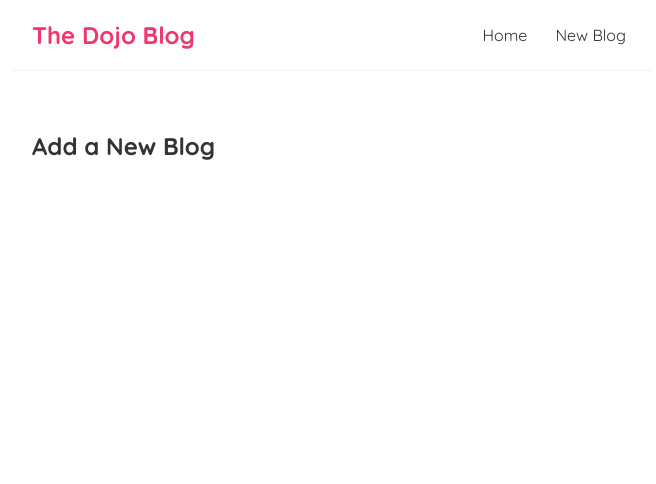
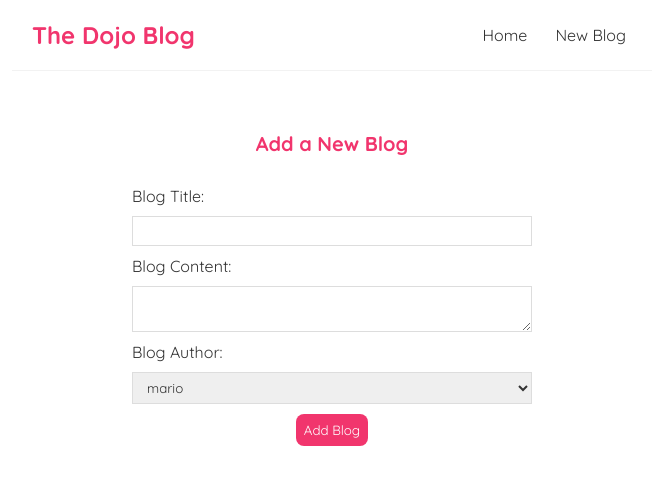
Before and after one commit to pixelzee3/dojo-blog, a React (Create React App) app: page /create in a window 1280 px wide. Shown: the top 484 px of the page, without its empty margins (308-964 px from the left). Built offline with nearby package versions, Linux system fonts and the light colour scheme.

Commit message:
Create a form that syncs with React.

```diff
--- a/src/Create.jsx
+++ b/src/Create.jsx
@@ -1,7 +1,36 @@
+import { useState } from 'react';
+
 const Create = () => {
+  const [title, setTitle] = useState('');
+  const [body, setBody] = useState('');
+  const [author, setAuthor] = useState('mario');
+
   return (
     <div className="create">
       <h2>Add a New Blog</h2>
+      <form>
+        <label>Blog Title:</label>
+        <input
+          type="text"
+          required
+          value={title}
+          onChange={(e) => setTitle(e.target.value)}
+        />
+        <label>Blog Content:</label>
+        <textarea
+          required
+          value={body}
+          onChange={(e) => setBody(e.target.value)}
+        ></textarea>
+        <label>Blog Author:</label>
+        <select onChange={(e) => setAuthor(e.target.value)}>
+          <option value="mario">
+            mario
+          </option>
+          <option value="yoshi">yoshi</option>
+        </select>
+        <button type="submit">Add Blog</button>
+      </form>
     </div>
   );
 };
--- a/src/index.css
+++ b/src/index.css
@@ -69,3 +69,35 @@
   border-radius: 8px;
   cursor: pointer;
 }
+
+/* create new blog form */
+.create {
+  max-width: 400px;
+  margin: 0 auto;
+  text-align: center;
+}
+.create label {
+  text-align: left;
+  display: block;
+}
+.create h2 {
+  font-size: 20px;
+  color: #f1356d;
+  margin-bottom: 30px;
+}
+.create input, .create textarea, .create select {
+  width: 100%;
+  padding: 6px 10px;
+  margin: 10px 0;
+  border: 1px solid #ddd;
+  box-sizing: border-box;
+  display: block;
+}
+.create button {
+  background: #f1356d;
+  color: #fff;
+  border: 0;
+  padding: 8px;
+  border-radius: 8px;
+  cursor: pointer;
+}
```
